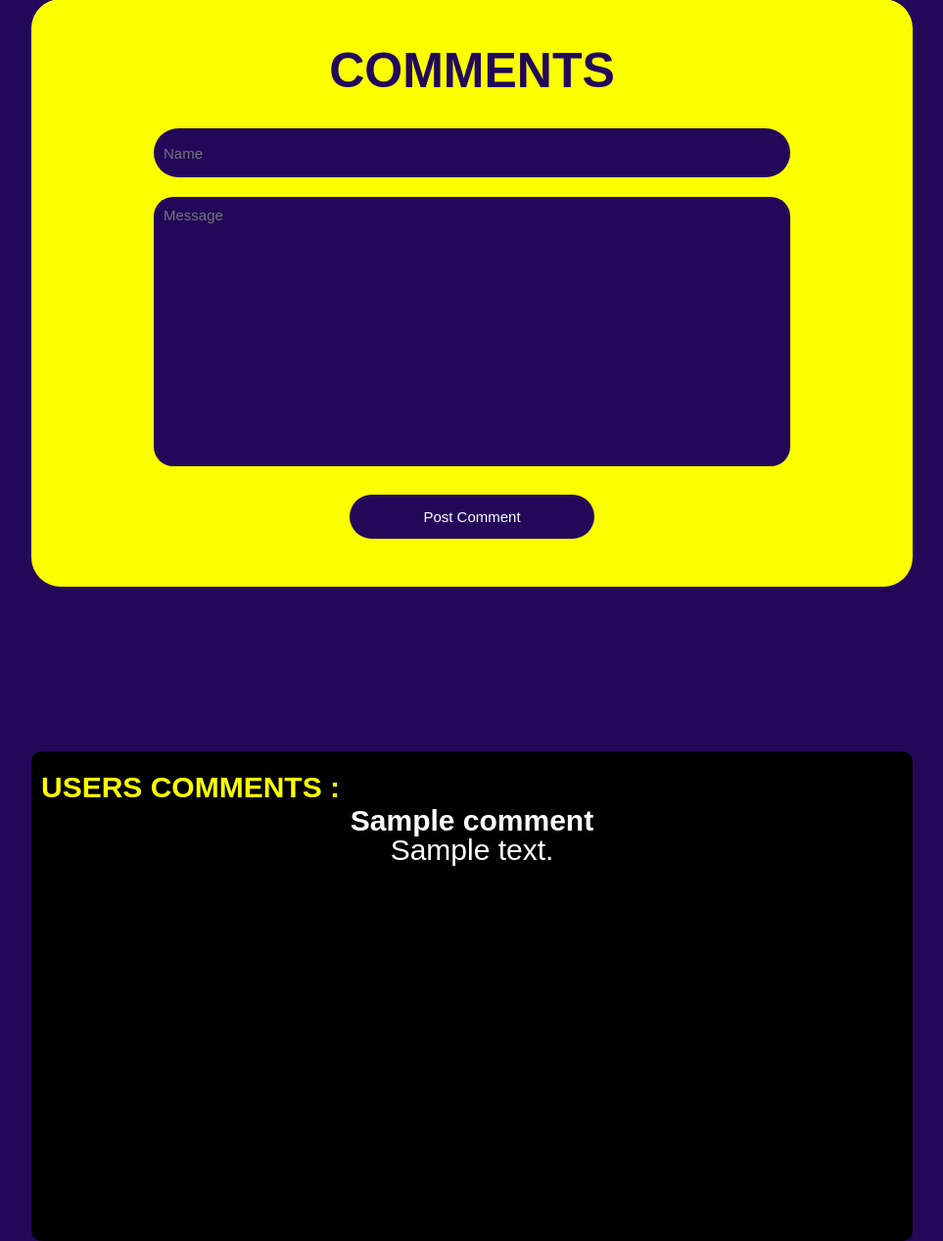
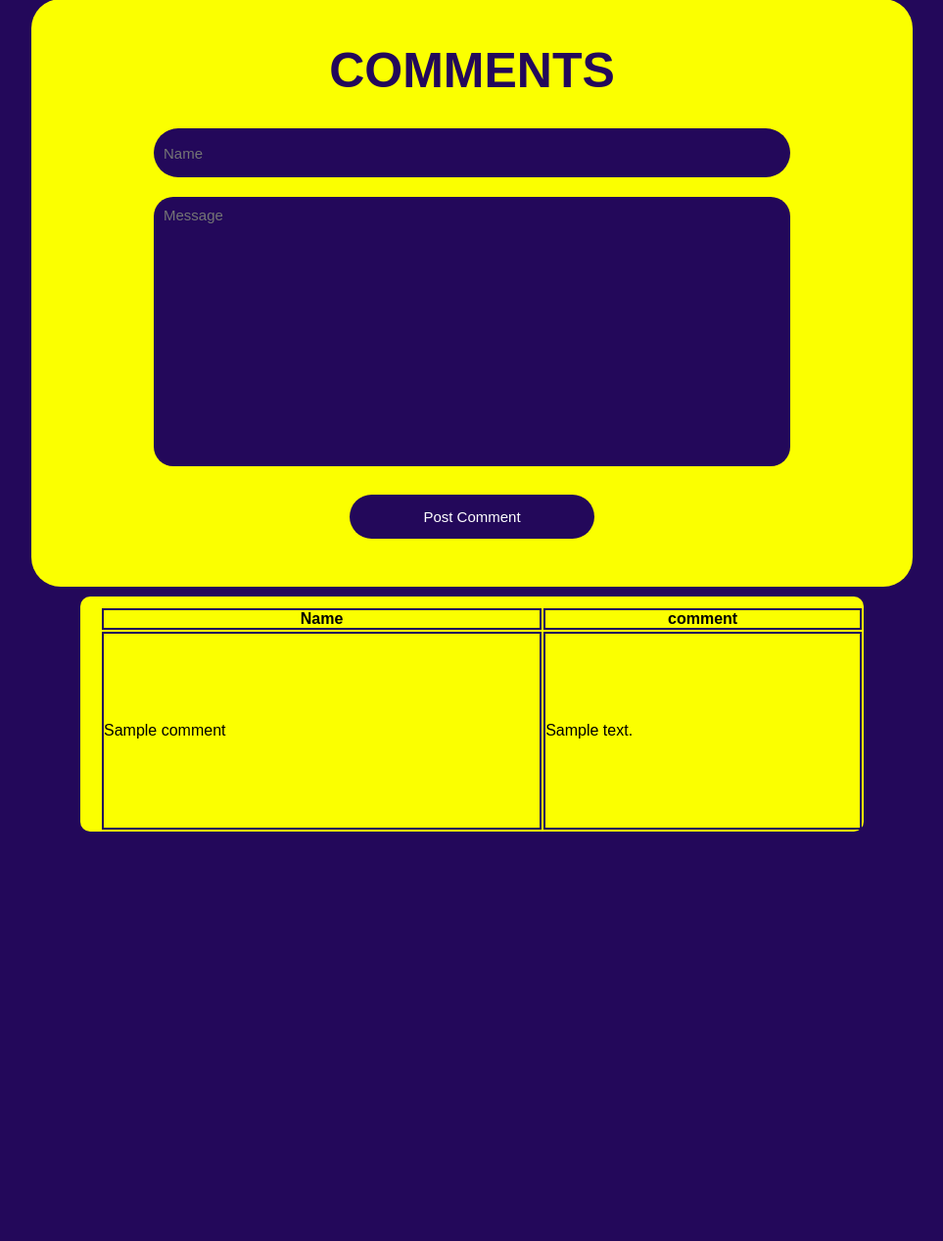
Before and after one commit to Dilipkumarjadam/easyenglish, a PHP site: page /singleCource.php?id=1 in a window 1280 px wide. Shown: the part 883-2150 px from the top of the page at 98% size, without its empty margins (158-1121 px from the left). After the commit the page ends 1732 px from the top, so only its background shows below. Run offline with PHP 8.4, Linux system fonts and the light colour scheme; a user stored in the database is signed in; tables that the repository leaves empty or names only in its code hold one stand-in row (values such as "Sample post").

Commit message:
table added

```diff
--- a/comment.php
+++ b/comment.php
@@ -4,11 +4,11 @@
 
 	if (isset($_POST['post_comment'])) {
 
-		$name = $_POST['name'];
-		$message = $_POST['message'];
+		$y_name = $_POST['y_name'];
+		$y_message = $_POST['y_message'];
 
-		$sql = "INSERT INTO comment (name, message)
-		VALUES ('$name', '$message')";
+		$sql = "INSERT INTO comment (y_name, y_message)
+		VALUES ('$y_name', '$y_message')";
 
 		if ($conn->query($sql) === TRUE) {
 		  echo "";
@@ -16,6 +16,7 @@
 		  echo "Error: " . $sql . "<br>" . $conn->error;
 		}
 	}
+
 
 ?>
 
@@ -32,9 +33,9 @@
 		<form action="" method="post" class="form">
 		<div class="wrapper_h1">
 		<h1>COMMENTS</h1>
-			<input type="text" class="name" name="name" placeholder="Name">
+			<input type="text" class="name" name="y_name" placeholder="Name">
 			<br>
-			<textarea name="message" cols="30" rows="10" class="message" placeholder="Message"></textarea>
+			<textarea name="y_message" cols="30" rows="10" class="message" placeholder="Message"></textarea>
 			<br>
 			<button type="submit" class="btn" name="post_comment">Post Comment</button>
 		</form>
--- a/css/commentstyle.css
+++ b/css/commentstyle.css
@@ -89,7 +89,6 @@ body {
 .content {
 	text-align: center;
 	background: black;
-
 	padding: 10px;
 	width: 900px;
 	height: 500px;
@@ -105,6 +104,7 @@ body {
 .content h3 {
 	font-weight: 800;
 	font-size: 30px;
+	color: white;
 
 }
 .content h2 {
@@ -121,3 +121,36 @@ body {
 	margin-top: 10px;
 	color: #fbff00;
 }
+.table{
+    height: 30vh;
+    width: 800px;
+    padding-left: 20px;
+    padding-top: 10px;
+	align-items: center;
+	background-color: #fbff00;
+	border-radius: 10px;
+}
+th{
+    border: 2px solid #23085a;
+}
+td{
+	border: 2px solid #23085a;
+}
+.contac {
+	text-align: center;
+	background: #fbff00;
+	padding: 10px;
+	width: 900px;
+	height: 500px;
+	border-radius: 10px;
+	margin-top: 1500px;
+}
+
+.contact h3 {
+	font-weight: 800;
+	font-size: 30px;
+	color: #fbff00;
+	margin-top: 30px;
+	margin-left: 10px;
+
+}
--- a/showcomment.php
+++ b/showcomment.php
@@ -1,48 +1,33 @@
 <?php
+include 'db.php'
 
-	include 'db.php';
-
-	if (isset($_POST['post_comment'])) {
-
-		$name = $_POST['name'];
-		$message = $_POST['message'];
-
-		$sql = "INSERT INTO comment (name, message)
-		VALUES ('$name', '$message')";
-
-		if ($conn->query($sql) === TRUE) {
-		  echo "";
-		} else {
-		  echo "Error: " . $sql . "<br>" . $conn->error;
-		}
-	}
 
 ?>
-<!DOCTYPE html>
-<html lang="en">
-<head>
-	<meta charset="UTF-8">
-	<meta name="viewport" content="width=device-width, initial-scale=1.0">
-	<link rel="stylesheet" href="css/commentstyle.css">
-	<title>comments</title>
-</head>
-<body>
-<div class="content">
-<h1><?php echo'USERS COMMENTS :'; ?></h1>
-		<?php
-
-			$sql = "SELECT * FROM comment";
-			$result = $conn->query($sql);
-
-			if ($result->num_rows > 0) {
-			  // output data of each row
-			  while($row = $result->fetch_assoc()) {
-
-		?>
-		<h3><?php echo $row['name']; ?></h3>
-		<p><?php echo $row['message']; ?></p>
-
-		<?php } } ?>
-	</div>
-</body>
-</html>
+    <?php
+    $sql = "SELECT * FROM comment";
+    $result = $conn->query($sql);
+    if($result->num_rows > 0){
+ echo '<table class="table">
+  <thead >
+   <tr>
+    <th scope="col">Name</th>
+    <th scope="col">comment</th>
+   </tr>
+  </thead>
+  <tbody>';
+  while($row = $result->fetch_assoc()){
+   echo '<tr>';
+    echo '<td>'. $row["y_name"].'</td>';
+    echo '<td>'.$row["y_message"].'</td>';
+  }
+ echo '</tbody>
+ </table>';
+} else {
+  echo "0 Result";
+}
+?>
+  </div>
+</div>
+</div>
+</div>
+<?php
```
Also changed, not shown: contact.php (+6 -6 lines), showcontact.php (+4 -20 lines).
